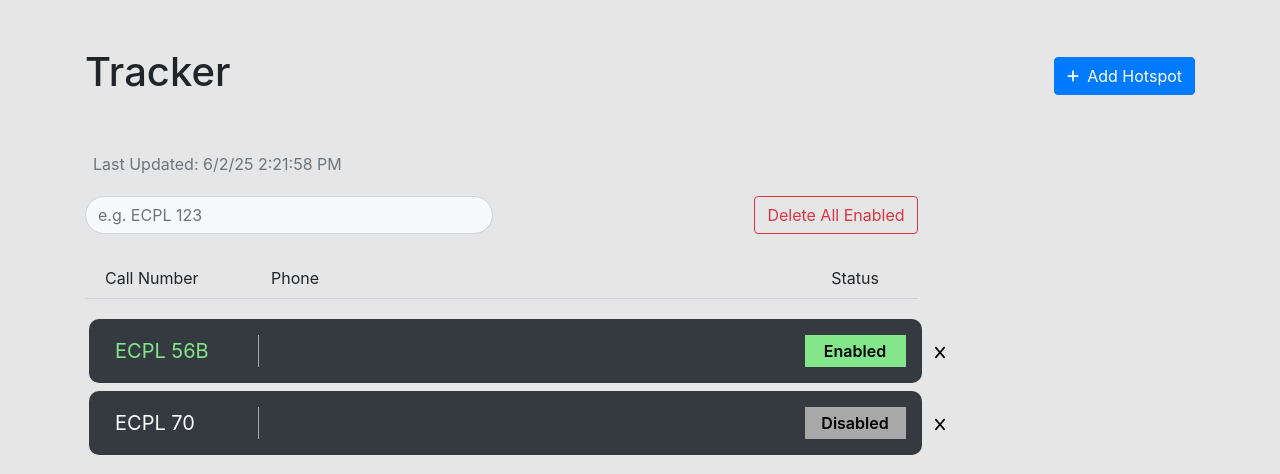
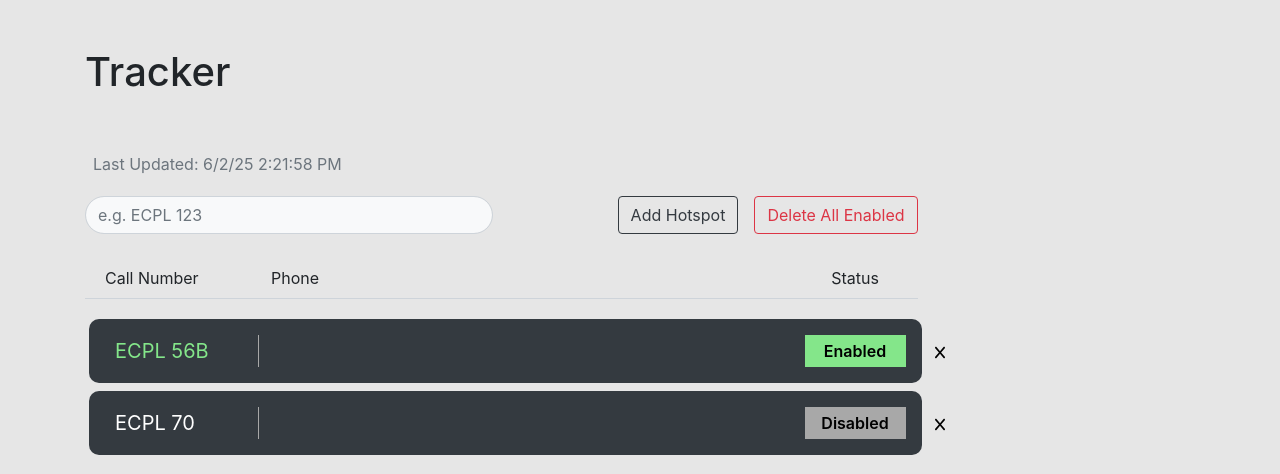
Before and after one commit to ckim-dot/hotspot_tracker, a Flask app: page / in a window 1280 px wide. Shown: the part 56-530 px from the top of the page. Run offline with Flask 3, Linux system fonts and the light colour scheme; data comes from the database, SQL or seed files in the repository; some libraries are stand-ins or nearby versions.

Commit message:
Move add hotspot button.

```diff
--- a/templates/index.html
+++ b/templates/index.html
@@ -4,15 +4,7 @@
   class="d-flex flex-row justify-content-between pt-5 pb-5 align-items-center"
 >
   <h1>{% block title %} Tracker {% endblock %}</h1>
-  <button type="submit" class="btn btn-primary" data-toggle="modal" data-target="#modal">
-    <div
-      class="d-flex align-items-center justify-content-end flex-row"
-    >
-      <img src="/static/images/plus-solid.svg" alt="" width="12" />
-      <span class="pl-2" >Add Hotspot</span>
 
-    </div>
-  </button>
 </div>
 
 <p class="pb-1 pl-2" style="color: #6c757d">{% if last_updated != "" %} Last Updated: {{ last_updated }}{% endif %}</p>
@@ -32,17 +24,27 @@
           id="search-input"
         />
       </div>
+    <div class="d-flex flex-row w-50 justify-content-end">
+      <button type="submit" class="btn btn-outline-dark" data-toggle="modal" data-target="#modal">
+      <div
+        class="d-flex align-items-center justify-content-end flex-row"
+      >
+        <span>Add Hotspot</span>
+      </div>
+      </button>
         <form
           method="POST"
           action="{{url_for('confirm_delete')}}"
 
         >
-      <button type="submit" class="btn btn-outline-danger">
+          <button type="submit" class="btn btn-outline-danger ml-3">
             Delete All Enabled
           </button>
           </div>
         </form>
       </div>
+    </div>
+
 
   <div
     class="modal fade"
```
Lines whose indentation alone changed are shown as unchanged.
